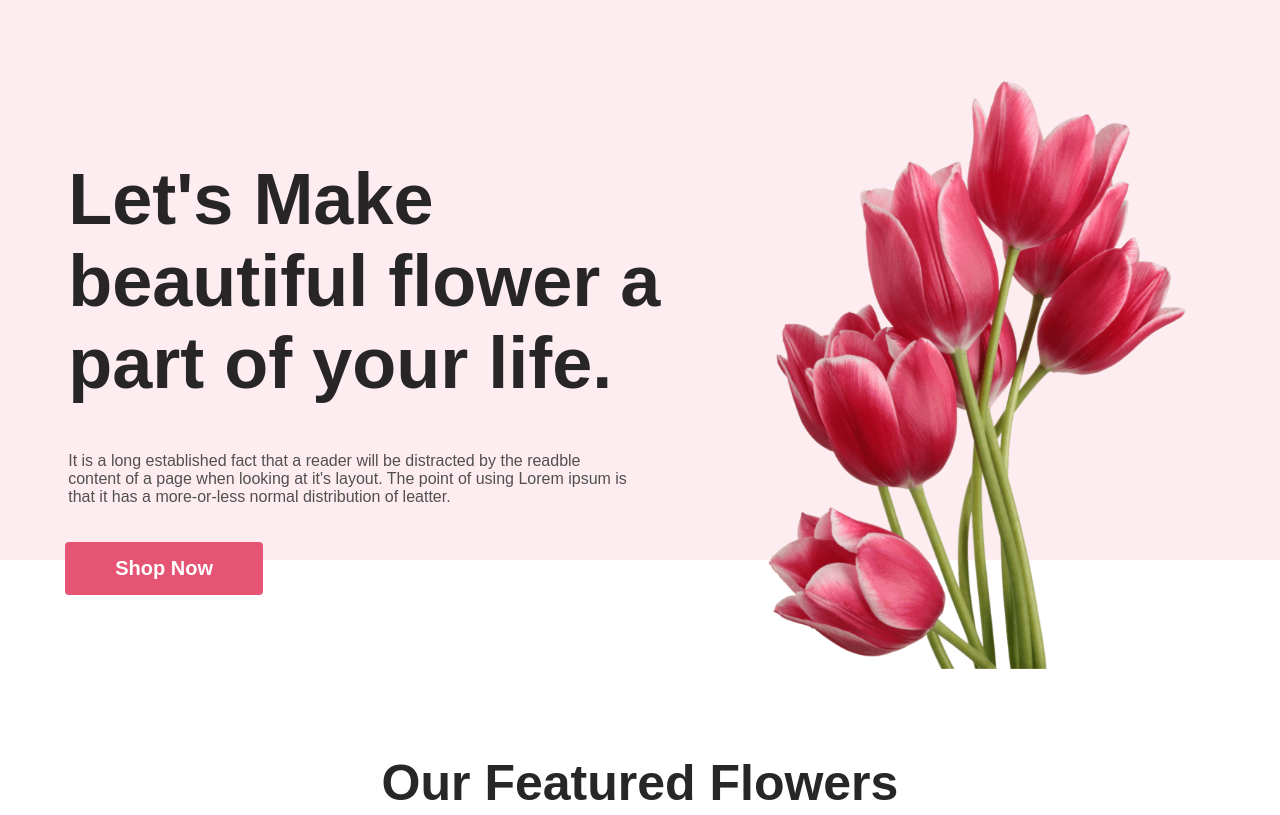
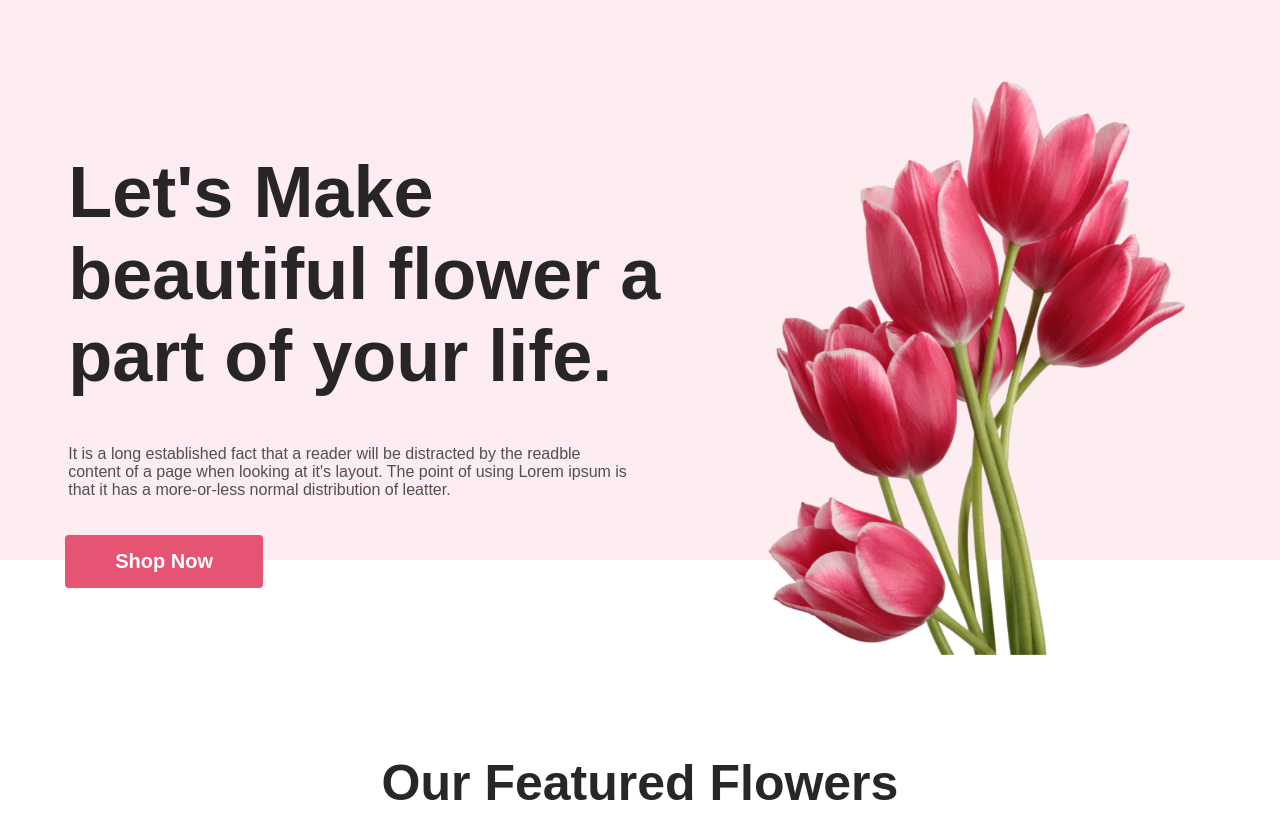
Before and after one commit to ismail3112/Assignment-1, a plain HTML site: page index.html in a window 1280 px wide. Shown: the top 815 px of the page. Drawn offline with Linux system fonts and the light colour scheme.

Commit message:
pushfinal

```diff
--- a/style.css
+++ b/style.css
@@ -14,7 +14,7 @@ body {
 
 .header-right-image {
     width: 460px;
-    height: 590px;
+    height: 576px;
     margin-top: 49px;
 }
 
```
